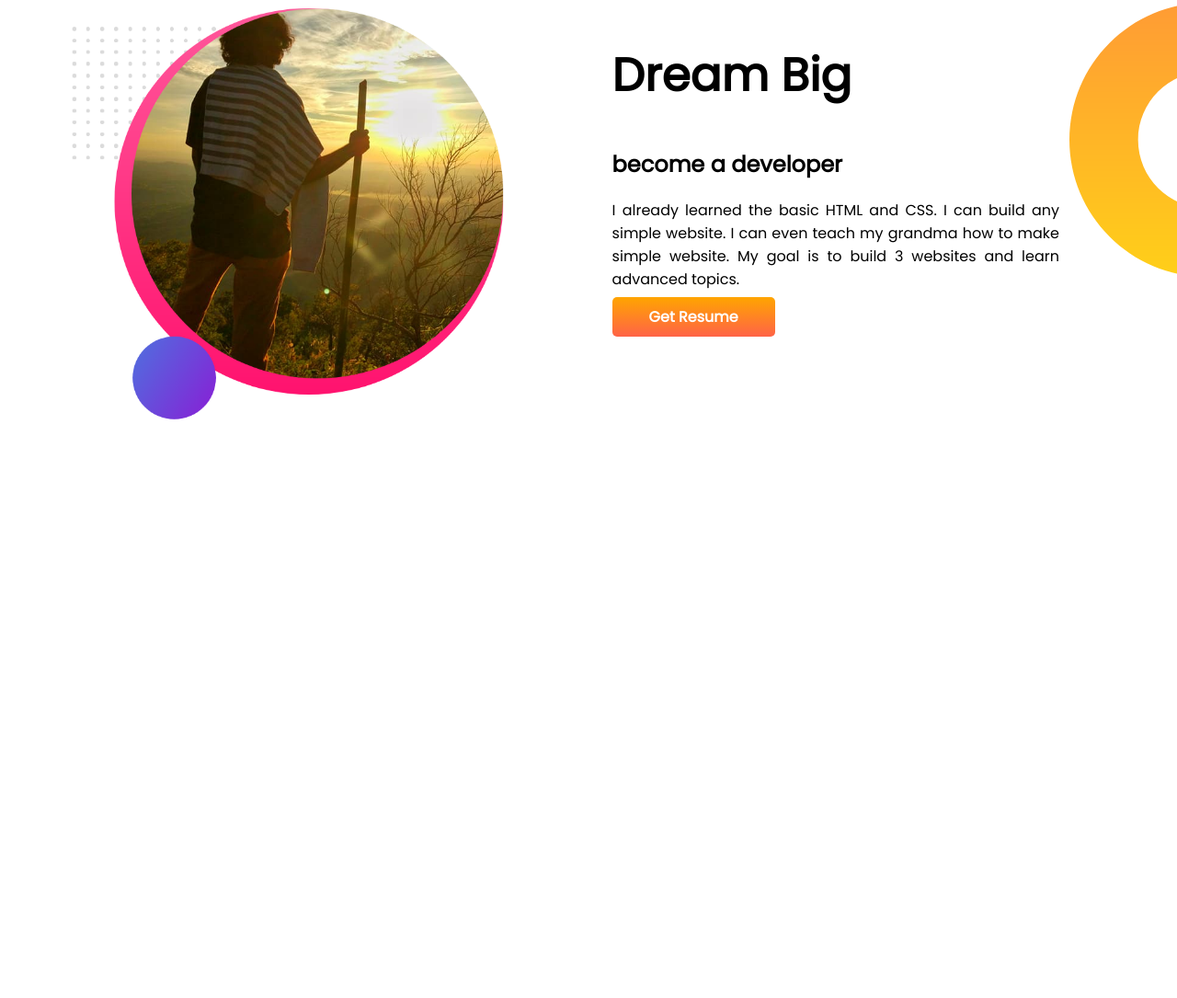
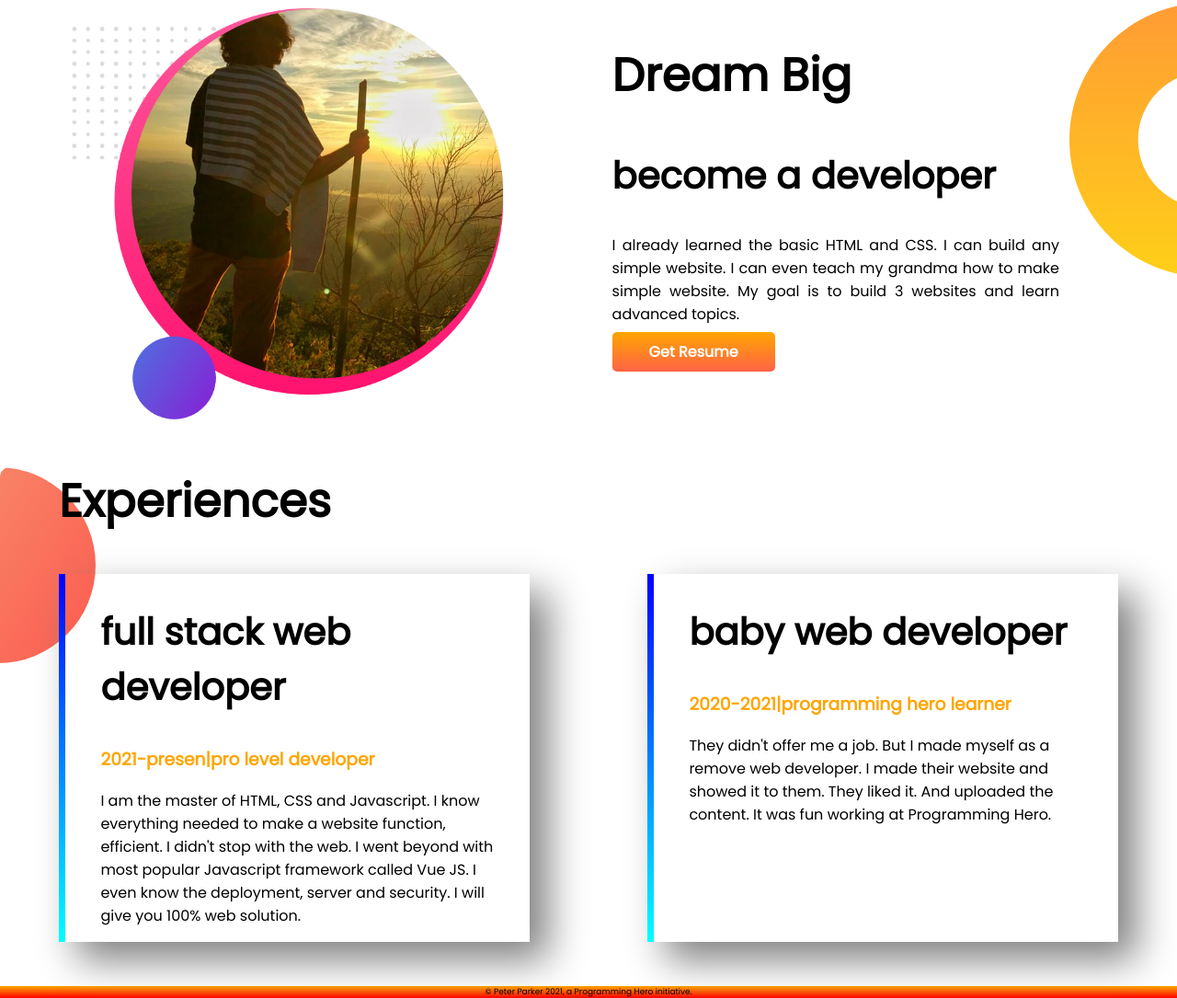
Before and after one commit to sazzad22/developer-portfolio, a plain HTML site: page index.html in a window 1280 px wide. Shown: the part 580-1665 px from the top of the page at 92% size. Before the commit the page ends 1046 px from the top, so only its background shows below. Drawn offline with Linux system fonts and the light colour scheme.

Commit message:
full portfolio website

```diff
--- a/index.html
+++ b/index.html
@@ -12,7 +12,7 @@
 
 </head>
 <body>
-    <section class="first-bannar">
+    <section class="first-bannar flexible-container">
         <div class="half-width">
             <h1 >Welcome to</h1>
             <h1 class="smaller"><span style="color:orange">Sazzad ur Rahman</span> world</h1>
@@ -24,7 +24,7 @@
             <img src="images/first photo.png" alt="">
         </div>
     </section>
-    <section class="second-banner">
+    <section class="second-banner flexible-container"  >
             <div class="half-width-2">
                     <img src="images/second image.png" alt="">
             </div>
@@ -36,6 +36,25 @@
             </div>
 
     </section>
+    <section class="third-banner">
+
+                <h1 style="margin-left: 5%;">Experiences</h1>
+        <div class="flexible-container">
+            <div id="fullstackdevexp" class="experience-items">
+                <h2>full stack web developer</h2>
+                <h3><span style="color:orange"> 2021-presen|pro level developer </span> </h3>
+                <p>I am the master of HTML, CSS and Javascript. I know everything needed to make a website function, efficient. I didn't stop with the web. I went beyond with most popular Javascript framework called Vue JS. I even know the deployment, server and security. I will give you 100% web solution.</p>
+            </div>
+
+            <div id="babywebdev" class="experience-items">
+                <h2>baby web developer</h2>
+            <h3> <span style="color:orange"> 2020-2021|programming hero learner </span></h3>
+            <p>They didn't offer me a job. But I made myself as a remove web developer. I made their website and showed it to them. They liked it. And uploaded the content. It was fun working at Programming Hero.</p>
+            </div>
+        </div>
+
+    </section>
+    <footer><p>© Peter Parker 2021, a Programming Hero initiative.</p></footer>
 
 </body>
 </html>
--- a/style.css
+++ b/style.css
@@ -7,17 +7,20 @@ h1{
     text-transform: capitalize;
 
 }
+h2{
+    font-size: 40px;
+}
 .smaller{
     font-size: 40px;
 }
 
-section{
+.flexible-container{
     display: flex;
 }
 .half-width{
     width: 50%;
     padding-left:5%;
-    text-align: justify;
+
 }
 .half-width img{
     width: 100%;
@@ -50,3 +53,36 @@ section{
     background-repeat: no-repeat;
     background-position-x: right;
 }
+.experience-items{
+    box-shadow: 20px 20px 40px gray;
+    width: 45%;
+    margin-bottom: 3%;
+    margin-left: 5%;
+    margin-right: 5%;
+    padding-left: 3%;
+    padding-right: 2%;
+    border-left: 10px solid orange;
+}
+.third-banner{
+    background-image: url(images/exp-bg.png);
+    background-repeat: no-repeat;
+    background-position-x: left;
+    border-radius: 10px;
+}
+#fullstackdevexp{
+    border-left: 7px solid;
+    border-image: linear-gradient(blue,cyan);
+    border-image-slice: 1;
+}
+#babywebdev{
+    border-left: 7px solid;
+    border-image: linear-gradient(blue,cyan);
+    border-image-slice: 1;
+}
+footer p{
+    text-align: center;
+    font-size: xx-small;
+    background-image: linear-gradient(orange,red);
+    margin-bottom: 0%;
+
+}
```
